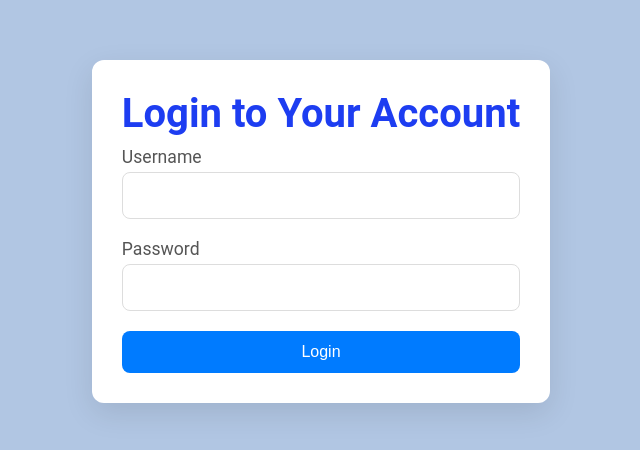
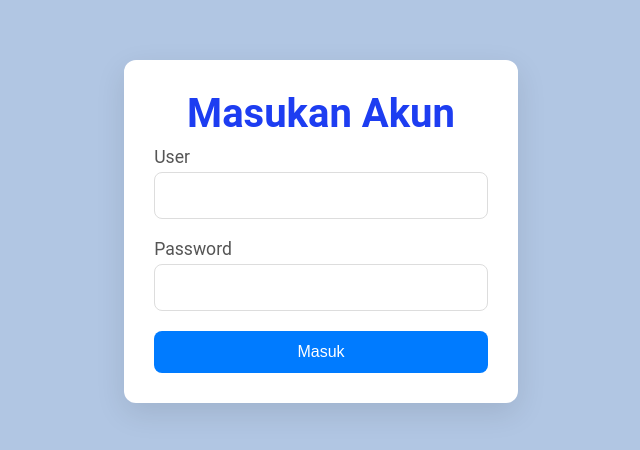
Before and after one commit to shyaafk/UploadFileBackup, a plain HTML site: page index.html in a window 1280 px wide. Shown: the part 184-634 px from the top of the page, without its empty margins (319-959 px from the left). Drawn offline with Linux system fonts and the light colour scheme.

Commit message:
index.html

```diff
--- a/index.html
+++ b/index.html
@@ -8,19 +8,19 @@
   </head>
   <body>
     <div class="login-container">
-      <h2>Login to Your Account</h2>
+      <h2>Masukan Akun</h2>
       <form id="login-form" onsubmit="return handleLogin(event)">
         <div class="input-group">
-          <label for="username">Username</label>
+          <label for="username">User</label>
           <input type="text" id="username" name="username" required />
         </div>
         <div class="input-group">
           <label for="password">Password</label>
           <input type="password" id="password" name="password" required />
         </div>
-        <button type="submit">Login</button>
+        <button type="submit">Masuk</button>
         <p id="login-error" style="color: red; display: none">
-          Invalid username or password
+          User atau password salah masukkan yang benar
         </p>
       </form>
     </div>
```
